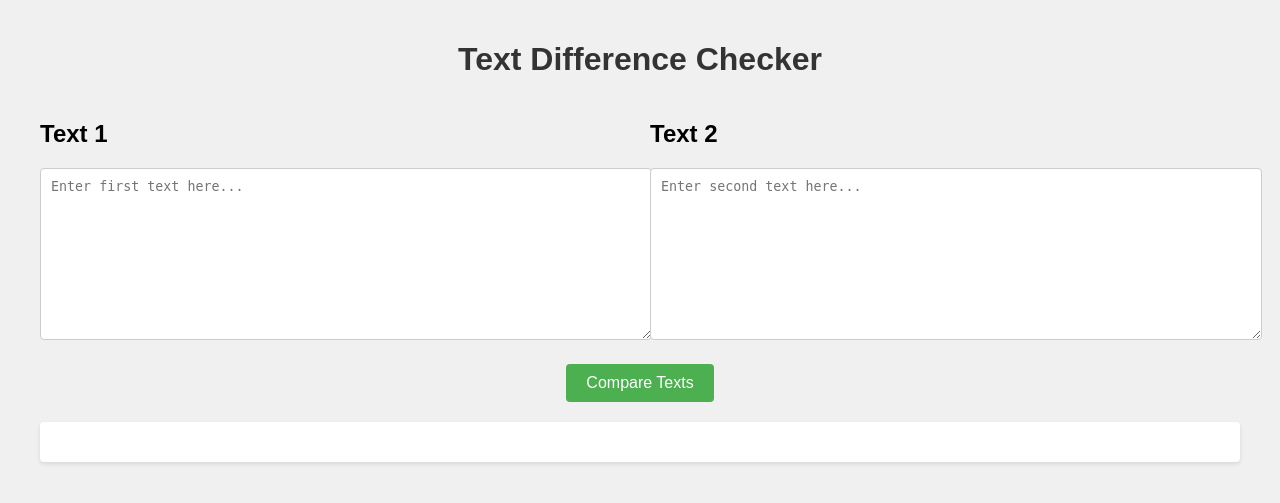
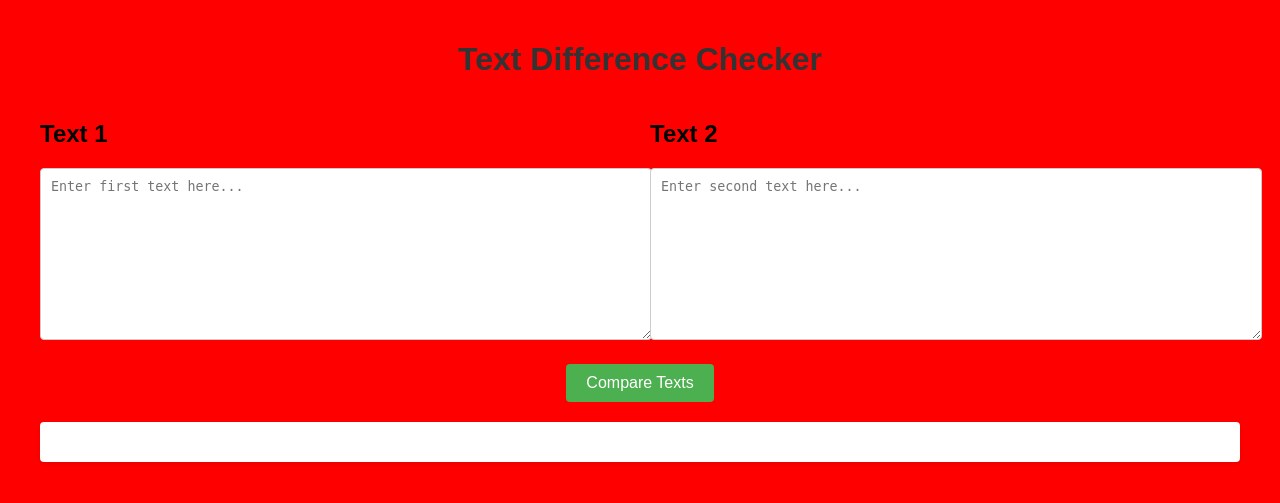
Before and after one commit to pkhatri3/DifferenceChecker, a Flask app: page / in a window 1280 px wide. Shown: the top 503 px of the page. Run offline with Flask 3, Linux system fonts and the light colour scheme.

Commit message:
Update style.css

```diff
--- a/static/style.css
+++ b/static/style.css
@@ -2,7 +2,7 @@ body {
     font-family: Arial, sans-serif;
     margin: 0;
     padding: 20px;
-    background-color: #f0f0f0;
+    background-color: red;
 }
 
 .container {
```
